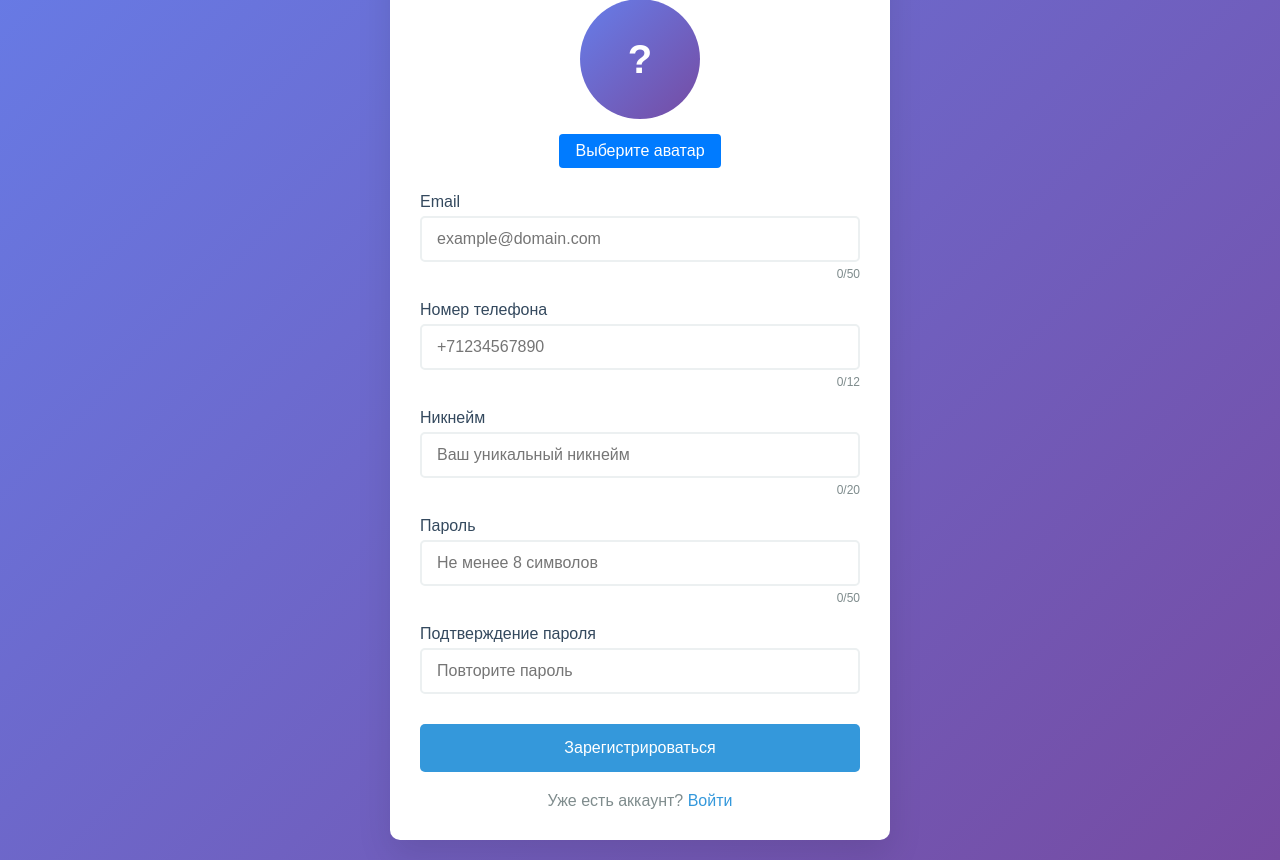
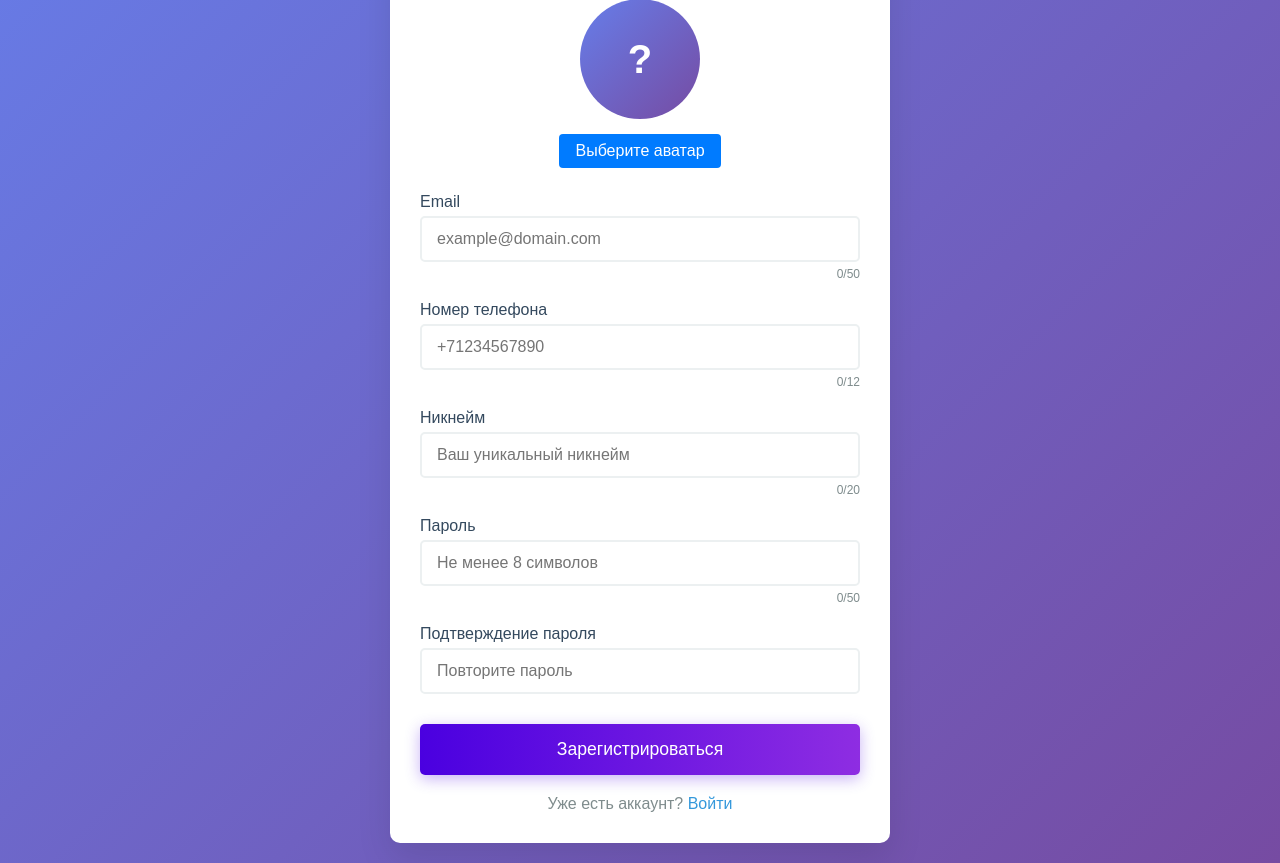
Before and after one commit to Oyoshiiii/php-project, a PHP site: page /site-visual/registrate.php in a window 1280 px wide. Shown: the part 196-1059 px from the top of the page. Run offline with PHP 8.4, Linux system fonts and the light colour scheme.

Commit message:
Не большие изменения

```diff
--- a/site-visual/css/registerate.css
+++ b/site-visual/css/registerate.css
@@ -80,17 +80,19 @@
         .btn {
             width: 100%;
             padding: 15px;
-            background: #3498db;
+            background: linear-gradient(to right, #4a00e0, #8e2de2);
             color: white;
             border: none;
             border-radius: 5px;
-            font-size: 16px;
+            box-shadow: 0 4px 15px rgba(74, 0, 224, 0.3);
+            font-size: 1.1rem;
             cursor: pointer;
             transition: background 0.3s ease;
         }
 
         .btn:hover {
-            background: #2980b9;
+            transform: translateY(-2px);
+            box-shadow: 0 7px 20px rgba(74, 0, 224, 0.4);
         }
 
         .form-footer {
@@ -141,11 +143,12 @@
 }
 
 .avatar-upload label:hover {
-    background: #0056b3;
+    background: #ffffff;
 }
 
 #avatarInput {
     display: none;
+
 }
 
 .remove-avatar {
--- a/site-visual/login.php
+++ b/site-visual/login.php
@@ -5,7 +5,8 @@ session_start();
 try {
     $conn = new PDO("mysql:host=localhost;dbname=mangawebsite", "root", "12345");
     $conn->setAttribute(PDO::ATTR_ERRMODE, PDO::ERRMODE_EXCEPTION);
-} catch(PDOException $e) {
+}
+catch(PDOException $e) {
     die("Ошибка подключения: " . $e->getMessage());
 }
 
```
Lines whose indentation alone changed are shown as unchanged.
